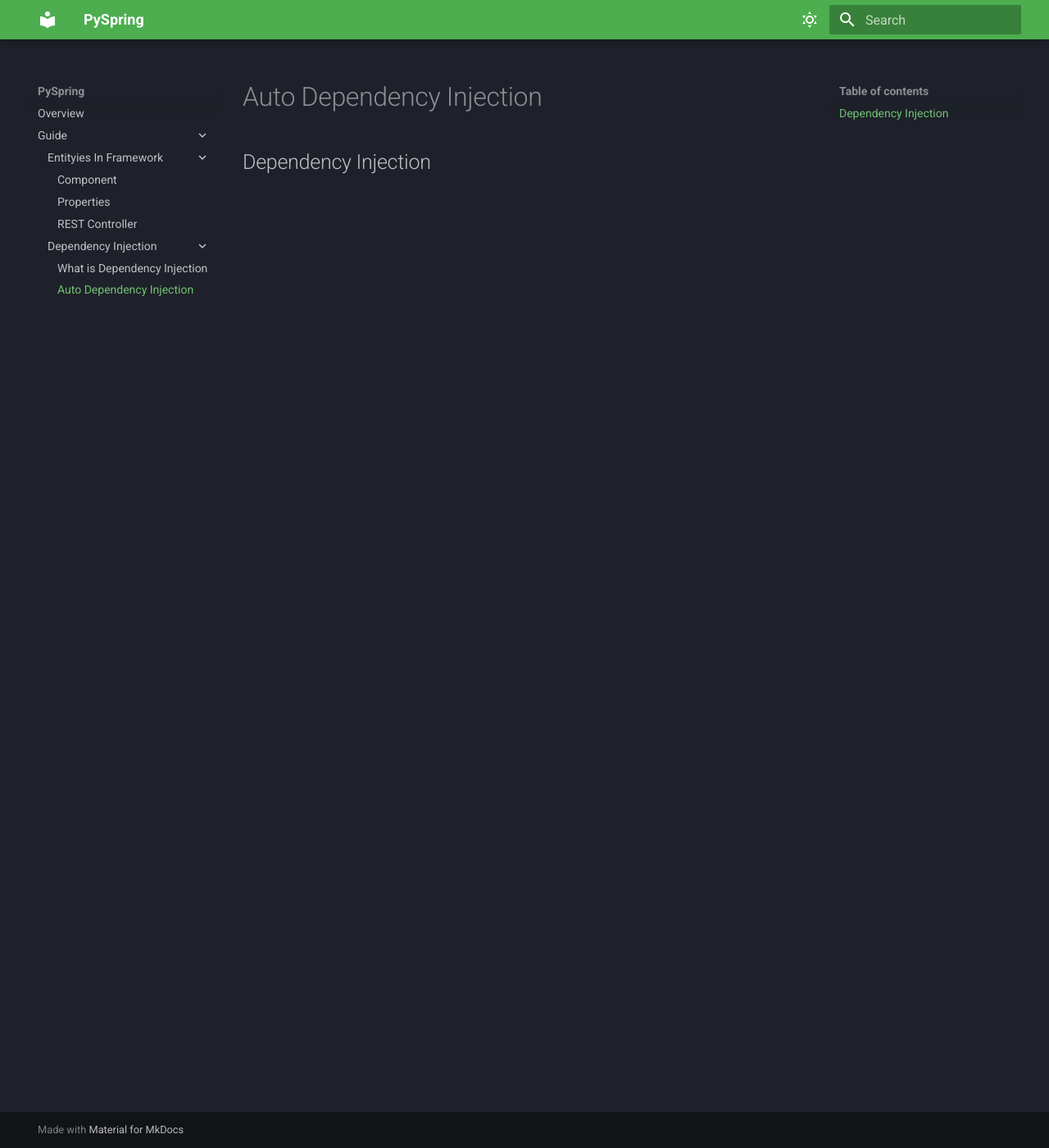
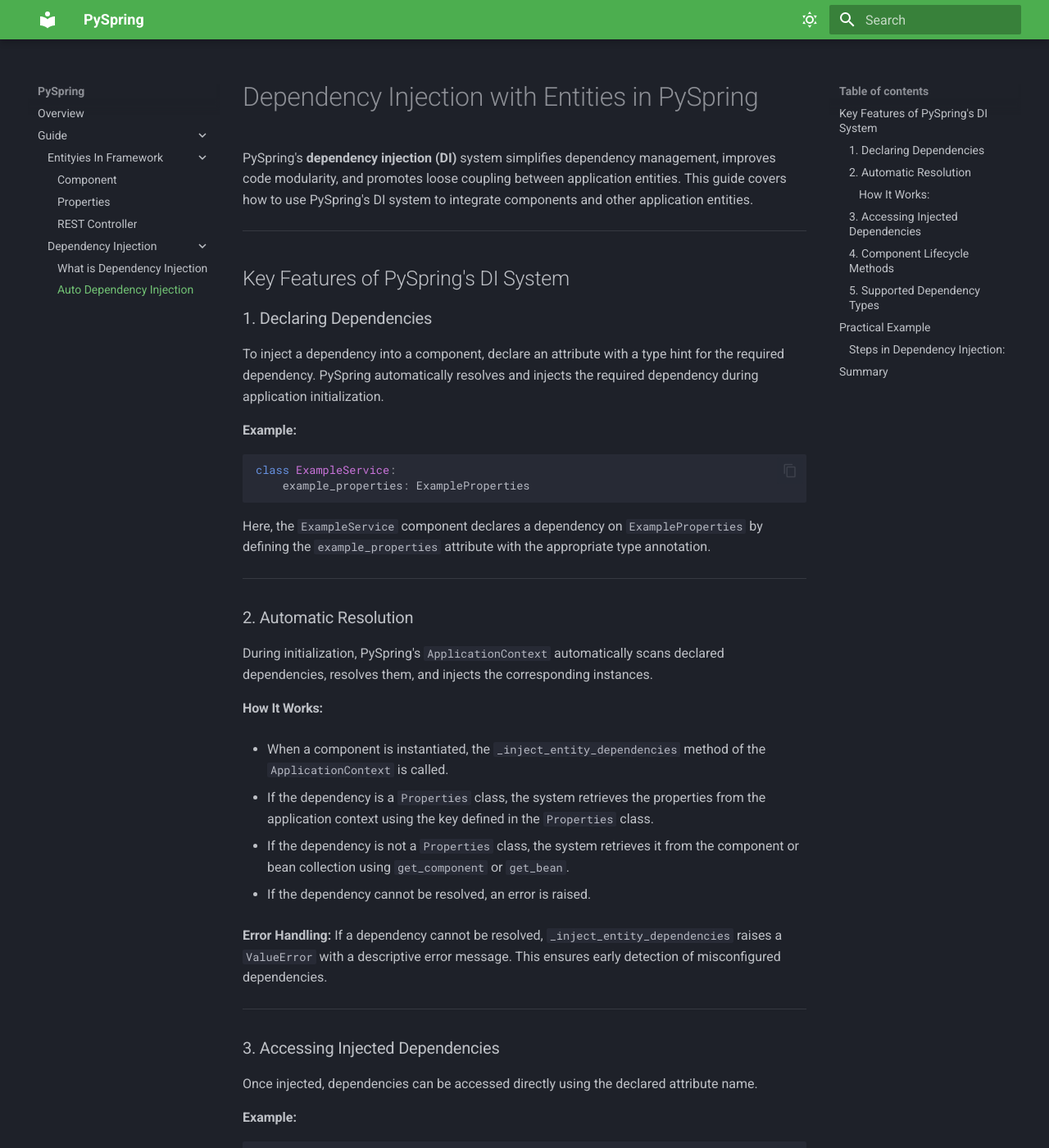
Before and after one commit to PythonSpring/pyspring-docs, an MkDocs documentation site: the page built from docs/guide/dependency-injection/auto-deppendency-injection.md, in a window 1280 px wide and 1400 px high. Shown: the whole window at 82% size. Built offline with MkDocs 1.6.1 and Material for MkDocs 9.7.7, drawn with Linux system fonts in a browser that asks for light colours; some of the changed text lies outside the part shown.

Commit message:
add: Add page: Dependency Injection with Entities in PySpring

````diff
--- a/docs/guide/dependency-injection/auto-deppendency-injection.md
+++ b/docs/guide/dependency-injection/auto-deppendency-injection.md
@@ -1 +1,154 @@
-## Dependency Injection
+Dependency Injection with Entities in PySpring
+================================================
+
+PySpring's **dependency injection (DI)** system simplifies dependency management, improves code modularity, and promotes loose coupling between application entities. This guide covers how to use PySpring's DI system to integrate components and other application entities.
+
+* * * * *
+
+Key Features of PySpring's DI System
+------------------------------------
+
+### 1\. Declaring Dependencies
+
+To inject a dependency into a component, declare an attribute with a type hint for the required dependency. PySpring automatically resolves and injects the required dependency during application initialization.
+
+**Example:**
+
+```py
+class ExampleService:
+    example_properties: ExampleProperties
+```
+
+Here, the `ExampleService` component declares a dependency on `ExampleProperties` by defining the `example_properties` attribute with the appropriate type annotation.
+
+* * * * *
+
+### 2\. Automatic Resolution
+
+During initialization, PySpring's `ApplicationContext` automatically scans declared dependencies, resolves them, and injects the corresponding instances.
+
+#### How It Works:
+
+-   When a component is instantiated, the `_inject_entity_dependencies` method of the `ApplicationContext` is called.
+
+-   If the dependency is a `Properties` class, the system retrieves the properties from the application context using the key defined in the `Properties` class.
+
+-   If the dependency is not a `Properties` class, the system retrieves it from the component or bean collection using `get_component` or `get_bean`.
+
+-   If the dependency cannot be resolved, an error is raised.
+
+**Error Handling:** If a dependency cannot be resolved, `_inject_entity_dependencies` raises a `ValueError` with a descriptive error message. This ensures early detection of misconfigured dependencies.
+
+* * * * *
+
+### 3\. Accessing Injected Dependencies
+
+Once injected, dependencies can be accessed directly using the declared attribute name.
+
+**Example:**
+
+```py
+class ExampleService:
+    example_properties: ExampleProperties
+
+    def display_property(self):
+        print(self.example_properties.value)
+```
+
+Here, `example_properties` is automatically injected, and its value is accessed using `self.example_properties.value`.
+
+* * * * *
+
+### 4\. Component Lifecycle Methods
+
+PySpring supports lifecycle methods to manage component behavior:
+
+-   `**post_construct()**`: Called after dependencies are injected, allowing initialization with injected resources.
+
+-   `**pre_destroy()**`: Called before the component is destroyed, enabling cleanup actions.
+
+**Example:**
+
+```py
+class ExampleService:
+    example_properties: ExampleProperties
+
+    def post_construct(self):
+        print("Component initialized with", self.example_properties)
+
+    def pre_destroy(self):
+        print("Cleaning up ExampleService")
+```
+
+* * * * *
+
+### 5\. Supported Dependency Types
+
+PySpring's DI system supports injecting the following:
+
+-   **Component classes**
+
+-   **Properties classes**
+
+-   **Beans** defined within a `BeanCollection`
+
+* * * * *
+
+Practical Example
+-----------------
+
+Below is an example showcasing the DI system in action:
+
+```py
+class ExampleProperties:
+    key: str
+    value: str
+
+class ExampleService:
+    example_properties: ExampleProperties
+
+    def post_construct(self):
+        print(f"Initialized with property: {self.example_properties.value}")
+
+    def pre_destroy(self):
+        print("ExampleService is being cleaned up")
+
+class AnotherExampleService:
+    example_service: ExampleService
+
+    def post_construct(self):
+        print("AnotherExampleService initialized")
+```
+
+#### Steps in Dependency Injection:
+
+1.  **Load Properties:** `ExampleProperties` values are loaded from the application's properties file.
+
+2.  **Component Instantiation:** An instance of `ExampleService` is created.
+
+3.  **Dependency Injection:** The `example_properties` attribute of `ExampleService` is injected with the `ExampleProperties` instance.
+
+4.  **Another Component Instantiation:** An instance of `AnotherExampleService` is created.
+
+5.  **Cross-Component Injection:** The `example_service` attribute of `AnotherExampleService` is injected with the `ExampleService` instance.
+
+6.  **Lifecycle Methods:** `post_construct` methods are called for both components.
+
+7.  **Cleanup:** On application shutdown, the `pre_destroy` method of `ExampleService` is called.
+
+* * * * *
+
+Summary
+-------
+
+PySpring's DI system provides:
+
+-   **Seamless Dependency Management**: Automatically resolves and injects dependencies.
+
+-   **Error Handling**: Ensures misconfigurations are detected early.
+
+-   **Lifecycle Support**: Enables initialization and cleanup logic.
+
+-   **Flexibility**: Supports a wide range of dependency types, including components, properties, and beans.
+
+By simply declaring dependencies using type hints, PySpring handles the resolution and injection, letting you focus on building modular, testable, and maintainable applications.
````
